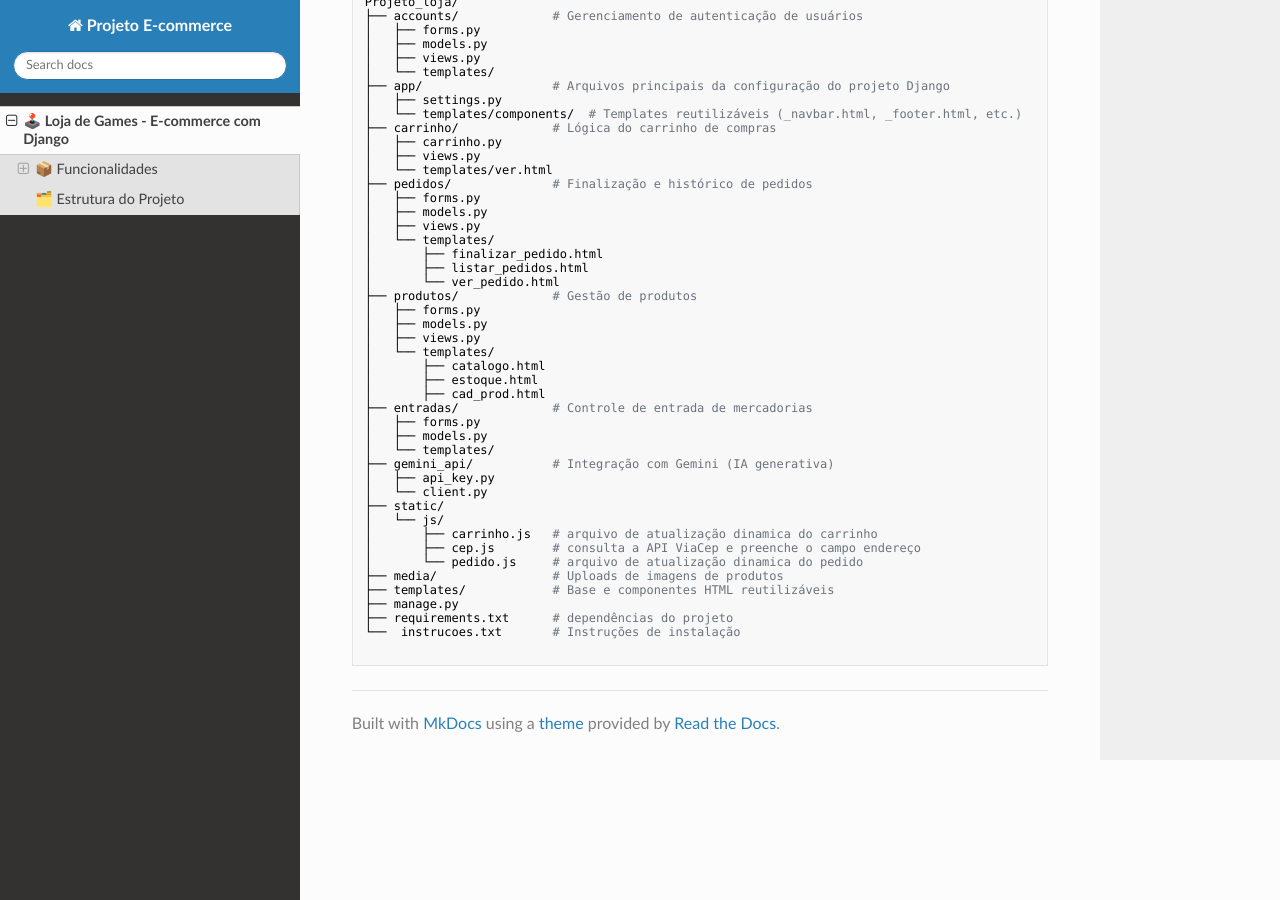
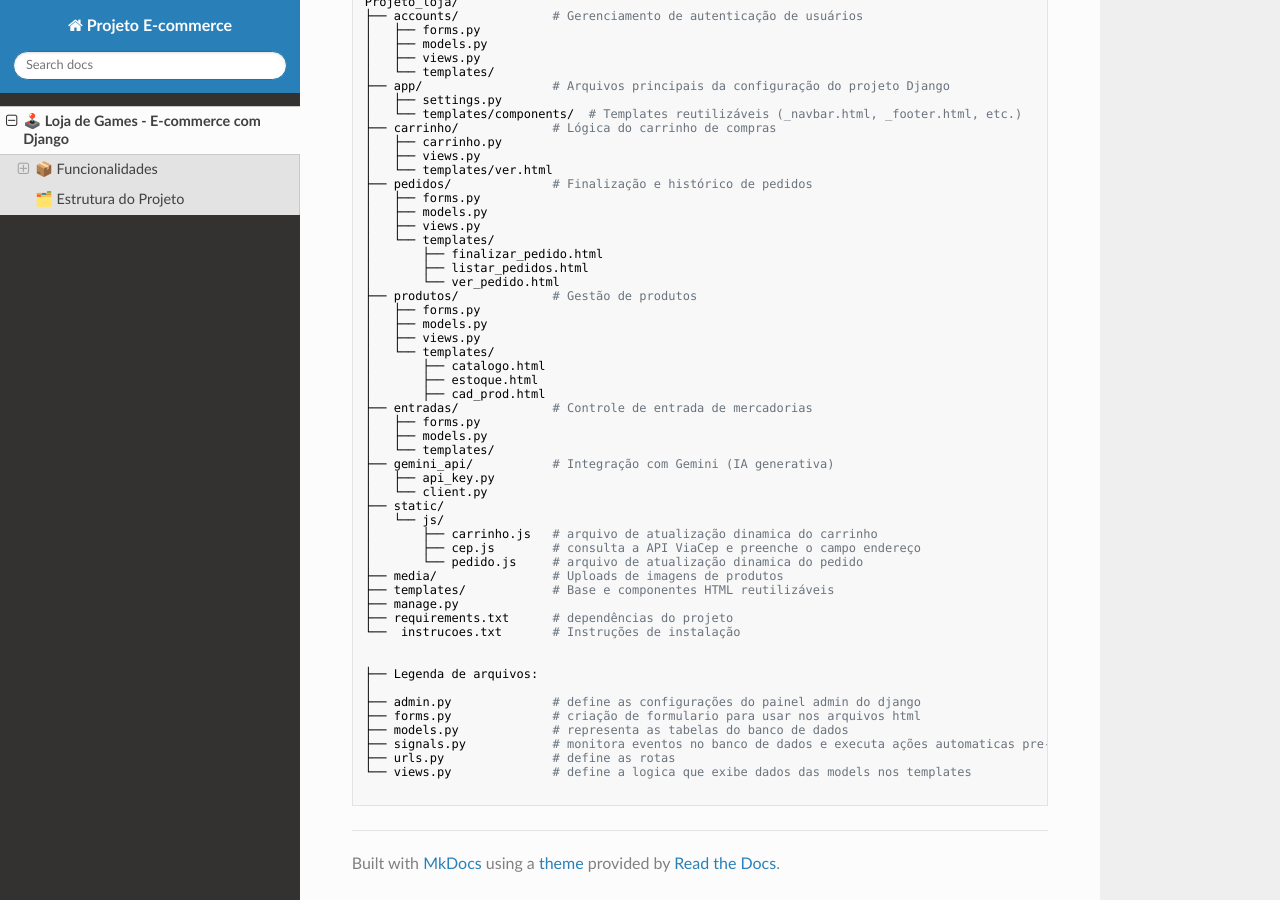
Before and after one commit to MichelWars/Projeto_loja, an MkDocs documentation site: the page built from docs/index.md, in a window 1280 px wide and 900 px high, scrolled down 1043 px. Built offline with MkDocs 1.6.1, drawn with Linux system fonts in a browser that asks for light colours; nearby versions of some CDN libraries.

Commit message:
documentação

````diff
--- a/docs/index.md
+++ b/docs/index.md
@@ -79,4 +79,14 @@ Projeto_loja/
 ├── requirements.txt      # dependências do projeto
 └──  instrucoes.txt       # Instruções de instalação
 
+
+├── Legenda de arquivos:
+│
+├── admin.py              # define as configurações do painel admin do django
+├── forms.py              # criação de formulario para usar nos arquivos html
+├── models.py             # representa as tabelas do banco de dados
+├── signals.py            # monitora eventos no banco de dados e executa ações automaticas pre-determinadas
+├── urls.py               # define as rotas
+└── views.py              # define a logica que exibe dados das models nos templates
+
 ```
````
